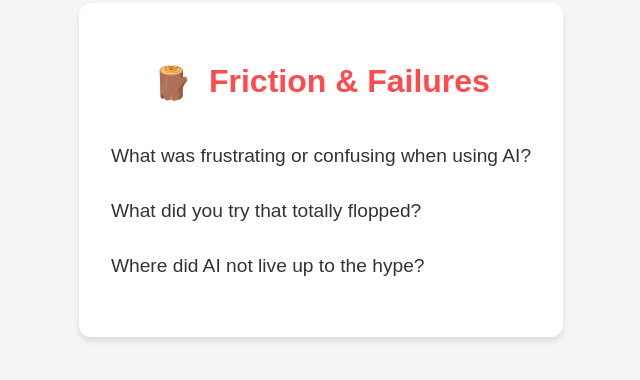
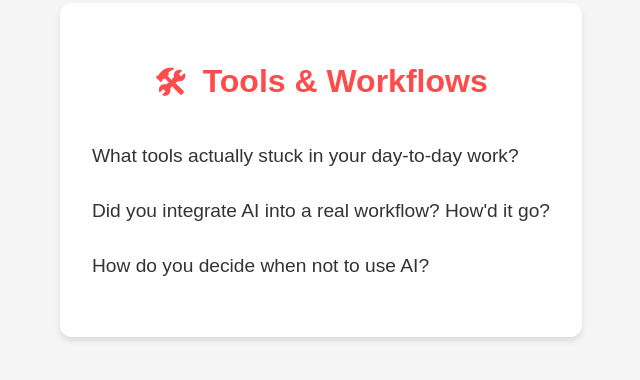
Before and after one commit to bcbrian/aiqs, a plain HTML site: page index.html in a window 1280 px wide. Shown: the part 230-610 px from the top of the page, without its empty margins (319-959 px from the left). Drawn offline with Linux system fonts and the light colour scheme.

Commit message:
Update with Tools & Workflows questions

```diff
--- a/index.html
+++ b/index.html
@@ -51,16 +51,16 @@
 </head>
 <body>
     <div class="container">
-        <h1><span class="emoji">🪵</span> Friction & Failures</h1>
+        <h1><span class="emoji">🛠</span> Tools & Workflows</h1>
         <div class="questions">
             <div class="question">
-                What was frustrating or confusing when using AI?
+                What tools actually stuck in your day-to-day work?
             </div>
             <div class="question">
-                What did you try that totally flopped?
+                Did you integrate AI into a real workflow? How'd it go?
             </div>
             <div class="question">
-                Where did AI not live up to the hype?
+                How do you decide when not to use AI?
             </div>
         </div>
     </div>
```
